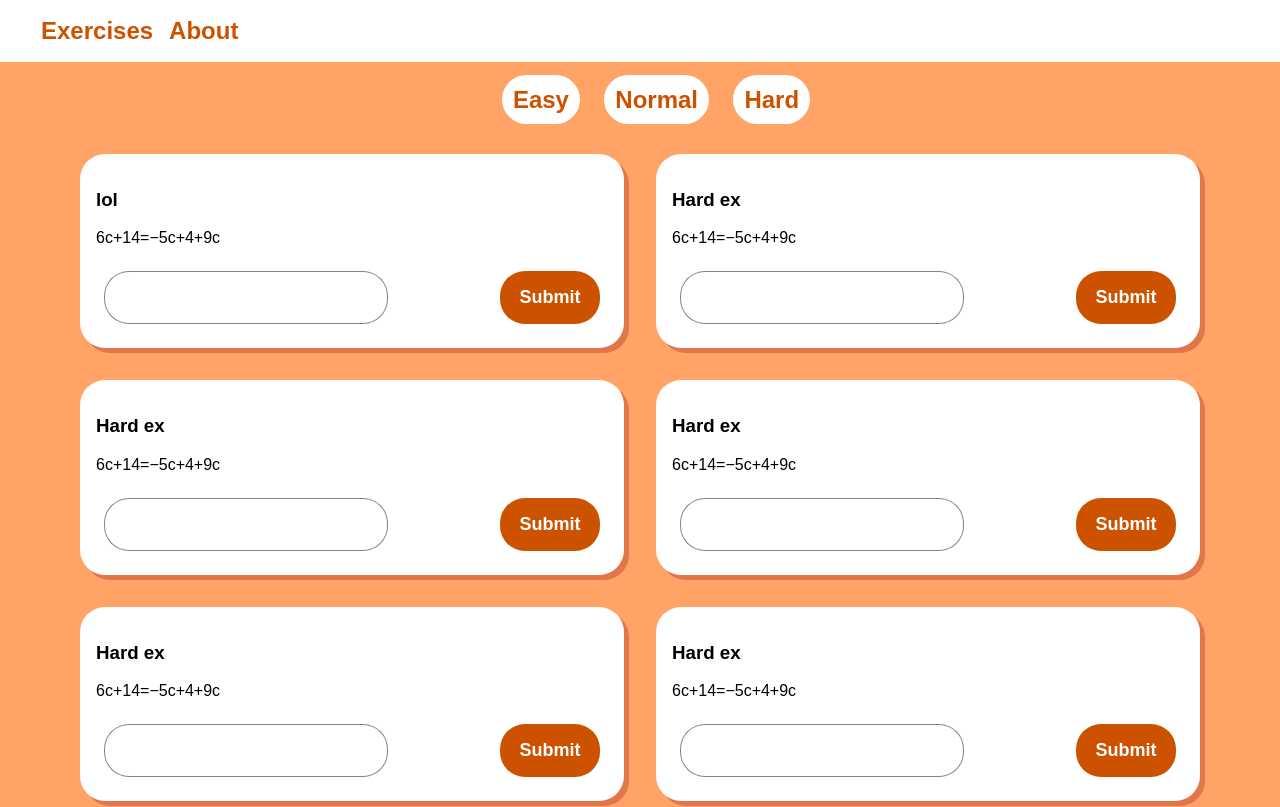
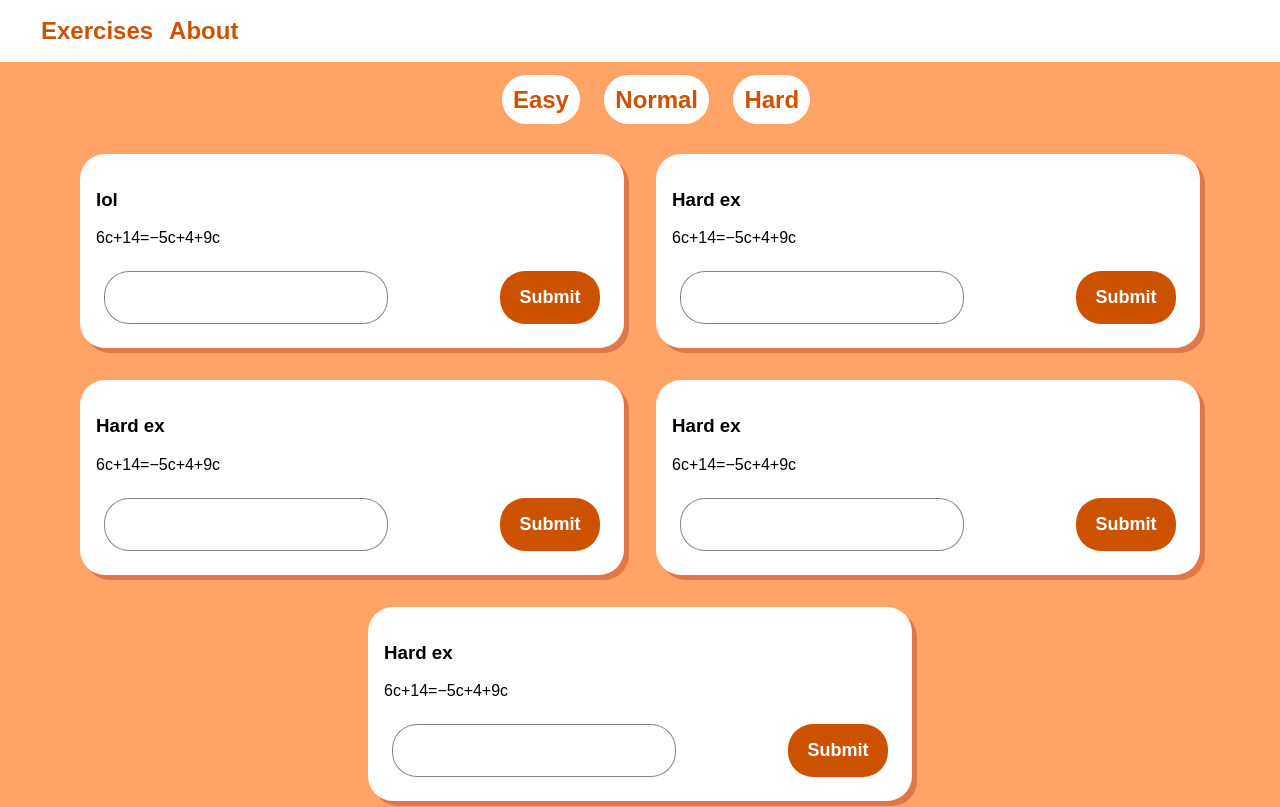
Before and after one commit to AndrewMedvedev42/Math-Test-Exercises, a React (Create React App) app: page /exercises/hard in a window 1280 px wide. Shown: the top 807 px of the page. Built offline with nearby package versions, Linux system fonts and the light colour scheme.

Commit message:
number of exercises changed from 10 (ten) to 5 (five)

```diff
--- a/src/Componets/ExerciseData/ExerciseData.js
+++ b/src/Componets/ExerciseData/ExerciseData.js
@@ -5,34 +5,21 @@ const Data = [
     {id:2, sortKey:"easy",problemDescription:"Find for X" ,mathProblem:"-5x + 20 = 25", answer:-1},
     {id:3, sortKey:"easy",problemDescription:"Evaluate" ,mathProblem:" 30 - 12÷3×2 = ?", answer:22},
     {id:4,  sortKey:"easy",problemDescription:"Find for X" ,mathProblem:"5x + 2(x + 7) = 14x – 7", answer:3},
-    {id:5,  sortKey:"easy",problemDescription:"A group of 266 persons consists of men, women, and children.  There are four times as many men as children, and twice as many women as children.  How many of women are there?" ,mathProblem:"", answer:76},
-    {id:6,  sortKey:"easy",problemDescription:"Easy ex" ,mathProblem:"2+2", answer:7},
-    {id:7,  sortKey:"easy",problemDescription:"Easy ex" ,mathProblem:"2+2", answer:7},
-    {id:8,  sortKey:"easy",problemDescription:"Easy ex" ,mathProblem:"2+2", answer:7},
-    {id:9, sortKey:"easy",problemDescription:"Easy ex" ,mathProblem:"2+2", answer:7},
-    {id:10,  sortKey:"easy",problemDescription:"Easy ex" ,mathProblem:"2+2", answer:7},
+    {id:5,  sortKey:"easy",problemDescription:"Norm ex" ,mathProblem:"6c+14=−5c+4+9c", answer:7},
 
-    {id:11, sortKey:"norm",problemDescription:"" ,mathProblem:"6c+14=−5c+4+9c", answer:7},
-    {id:12,  sortKey:"norm",problemDescription:"Norm ex" ,mathProblem:"6c+14=−5c+4+9c", answer:7},
-    {id:13,  sortKey:"norm",problemDescription:"Norm ex" ,mathProblem:"6c+14=−5c+4+9c", answer:7},
-    {id:14,  sortKey:"norm",problemDescription:"Norm ex" ,mathProblem:"6c+14=−5c+4+9c", answer:7},
-    {id:15,  sortKey:"norm",problemDescription:"Norm ex" ,mathProblem:"6c+14=−5c+4+9c", answer:7},
-    {id:16,  sortKey:"norm",problemDescription:"Norm ex" ,mathProblem:"6c+14=−5c+4+9c", answer:7},
-    {id:17,  sortKey:"norm",problemDescription:"Norm ex" ,mathProblem:"6c+14=−5c+4+9c", answer:7},
-    {id:18,  sortKey:"norm",problemDescription:"Norm ex" ,mathProblem:"6c+14=−5c+4+9c", answer:7},
-    {id:19,  sortKey:"norm",problemDescription:"Norm ex" ,mathProblem:"6c+14=−5c+4+9c", answer:7},
-    {id:20,  sortKey:"norm",problemDescription:"Norm ex" ,mathProblem:"6c+14=−5c+4+9c", answer:7},
 
-    {id:21, sortKey:"hard",problemDescription:"lol" ,mathProblem:"6c+14=−5c+4+9c", answer:7},
-    {id:22,  sortKey:"hard",problemDescription:"Hard ex" ,mathProblem:"6c+14=−5c+4+9c", answer:7},
-    {id:23,  sortKey:"hard",problemDescription:"Hard ex" ,mathProblem:"6c+14=−5c+4+9c", answer:7},
-    {id:24,  sortKey:"hard",problemDescription:"Hard ex" ,mathProblem:"6c+14=−5c+4+9c", answer:7},
-    {id:25,  sortKey:"hard",problemDescription:"Hard ex" ,mathProblem:"6c+14=−5c+4+9c", answer:7},
-    {id:26,  sortKey:"hard",problemDescription:"Hard ex" ,mathProblem:"6c+14=−5c+4+9c", answer:7},
-    {id:27,  sortKey:"hard",problemDescription:"Hard ex" ,mathProblem:"6c+14=−5c+4+9c", answer:7},
-    {id:28,  sortKey:"hard",problemDescription:"Hard ex" ,mathProblem:"6c+14=−5c+4+9c", answer:7},
-    {id:29,  sortKey:"hard",problemDescription:"Hard ex" ,mathProblem:"6c+14=−5c+4+9c", answer:7},
-    {id:30,  sortKey:"hard",problemDescription:"Hard ex" ,mathProblem:"6c+14=−5c+4+9c", answer:7},
+    {id:1, sortKey:"norm",problemDescription:"" ,mathProblem:"6c+14=−5c+4+9c", answer:7},
+    {id:2,  sortKey:"norm",problemDescription:"Norm ex" ,mathProblem:"6c+14=−5c+4+9c", answer:7},
+    {id:3,  sortKey:"norm",problemDescription:"Norm ex" ,mathProblem:"6c+14=−5c+4+9c", answer:7},
+    {id:4,  sortKey:"norm",problemDescription:"Norm ex" ,mathProblem:"6c+14=−5c+4+9c", answer:7},
+    {id:5,  sortKey:"norm",problemDescription:"Norm ex" ,mathProblem:"6c+14=−5c+4+9c", answer:7},
+
+
+    {id:1, sortKey:"hard",problemDescription:"lol" ,mathProblem:"6c+14=−5c+4+9c", answer:7},
+    {id:2,  sortKey:"hard",problemDescription:"Hard ex" ,mathProblem:"6c+14=−5c+4+9c", answer:7},
+    {id:3,  sortKey:"hard",problemDescription:"Hard ex" ,mathProblem:"6c+14=−5c+4+9c", answer:7},
+    {id:4,  sortKey:"hard",problemDescription:"Hard ex" ,mathProblem:"6c+14=−5c+4+9c", answer:7},
+    {id:5,  sortKey:"hard",problemDescription:"Hard ex" ,mathProblem:"6c+14=−5c+4+9c", answer:7}
 ]
 
 //Exporting the data
```
Also changed, not shown: 6 other files (tests, documents, lock files or other folders).
